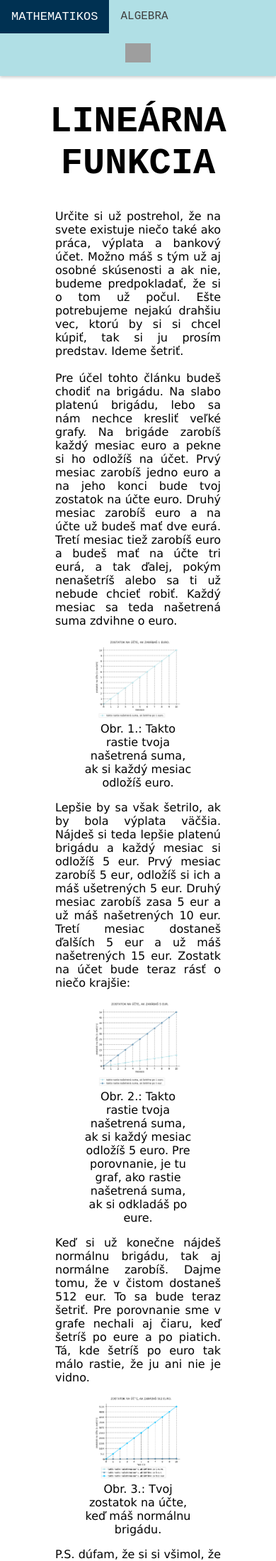
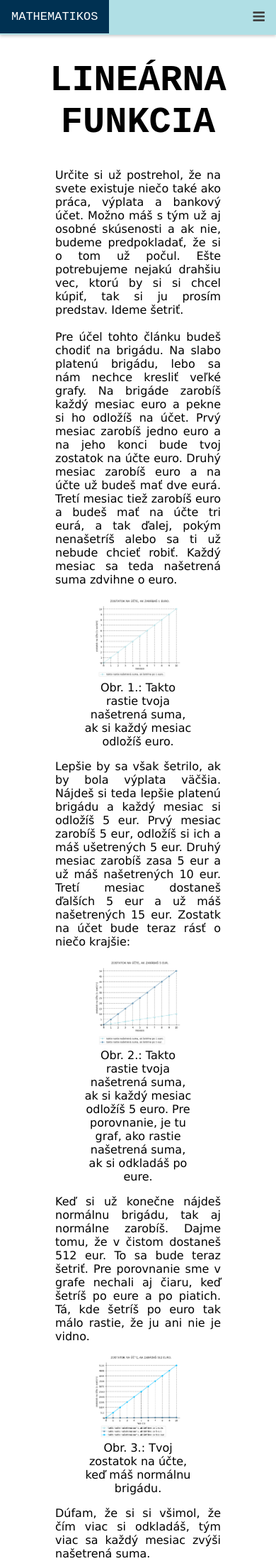
Before and after one commit to mathematikos/mathematikos.github.io, a Jekyll site: the page built from pages/linear_function.html, in a window 390 px wide. Shown: the top 2199 px of the page at 71% size. Built offline with Jekyll 4.4.1, drawn with Linux system fonts in a browser that asks for light colours; nearby versions of some CDN libraries; some of the changed text lies outside the part shown; grey boxes are pictures that could not be loaded.

Commit message:
Fix responsive topnav and continue in linear function

```diff
--- a/_includes/navigation.html
+++ b/_includes/navigation.html
@@ -1,21 +1,19 @@
 <div class="topnav" id="myTopnav">
   <a href="/index.html" class="active">Mathematikos</a>
   <div class="dropdown">
-    <button class="dropbtn">Algebra
-      <i class="fa fa-caret-down"></i>
-    </button>
+    <button class="dropbtn">Algebra</button>
     <div class="dropdown-content">
       <a href="/pages/linear_function.html">Lineárna funkcia</a>
       <a href="#">Kvadratická funkcia</a>
       <a href="#">Exponenciálna funkcia</a>
-    </div>
-  </div>
+    </div> <!--end of dropdown content-->
+  </div> <!--end of dropdown-->
 
   <a href="#contact">Geometria</a>
   <a href="#about">Analytická geometria</a>
   <a href="#about">Pravdepodobnosť a štatistika</a>
   <a href="javascript:void(0);" class="icon" onclick="myFunction()">
-    <img src='assets/images/hamburgerIcon.png' style='width: 10%; height: 10%'>
+	<i class="fa fa-bars"></i>
   </a>
 </div>
 
--- a/_layouts/default.html
+++ b/_layouts/default.html
@@ -5,6 +5,16 @@
 <link rel="stylesheet" type="text/css" href="/assets/css/nav_styles.css">
 <link rel="stylesheet" type="text/css" href="/assets/css/carusel_styles.css">
 <link rel="stylesheet" type="text/css" href="/assets/css/styles.css">
+
+
+<!-- include library for icons -->
+<link rel="stylesheet" href="https://cdnjs.cloudflare.com/ajax/libs/font-awesome/4.7.0/css/font-awesome.min.css">
+
+<!-- include library for display math equations -->
+ <script src="https://polyfill.io/v3/polyfill.min.js?features=es6"></script>
+  <script id="MathJax-script" async
+          src="https://cdn.jsdelivr.net/npm/mathjax@3.0.1/es5/tex-mml-chtml.js">
+  </script>
 <title>{{ page.title }}</title>
 </head>
 <body>
--- a/assets/css/nav_styles.css
+++ b/assets/css/nav_styles.css
@@ -47,9 +47,11 @@ body {
 
 @media screen and (max-width: 600px) {
   .topnav a:not(:first-child) {display: none;}
+  .topnav .dropdown {display: none;}
   .topnav a.icon {
     float: right;
     display: block;
+	font-size: 120%;
   }
 }
 
@@ -60,7 +62,13 @@ body {
     right: 0;
     top: 0;
   }
-  .topnav.responsive a {
+  .topnav.responsive a{
+    float: none;
+    display: block;
+    text-align: left;
+  }
+
+  .topnav.responsive .dropdown{
     float: none;
     display: block;
     text-align: left;
--- a/pages/linear_function.html
+++ b/pages/linear_function.html
@@ -28,6 +28,12 @@ Keď si už konečne nájdeš normálnu brigádu, tak aj normálne zarobíš. Da
   <figcaption>Obr. 3.: Tvoj zostatok na účte, keď máš normálnu brigádu.</figcaption>
 </figure>
 
-P.S. dúfam, že si si všimol, že čím viac si odkladáš, tým viac sa každý mesiac zvýši našetrená suma.
+Dúfam, že si si všimol, že čím viac si odkladáš, tým viac sa každý mesiac zvýši našetrená suma. <br /> <br />
+
+Ostaňmne na tej brigáde, kde zarábaš 512 eur. Vieš koľko by si si našetril za mesiac? Za dva? Za desať? Za 1 953,125 mesiaca? Za mesiac to je jasné, to rátať netreba, je to 512 eur. Za dva mesiace je to 512+512=1024 eur. Za desať mesiacov zrátaš 512 desať-krát a za 1 953,125 sa mi ani nechce písať. Ak by si mal zrátavať, že 512+512+512.....+512, trvalo by to asi dlho. Jednoduchšie riešenie je, keď vynásobíš výplatu s počtom mesiacov a máš našetrenú sumu. Takže za 10 mesiacov si našetríš 10*512=5 120 eur a za 1 953,125 mesiacov si našetríš 1 953,125*512=1 000 000. Super! Vďaka matematike teraz vieš, že za 1 953,125 mesiacov (čo je iba necelých 163 rokov), budeš milionár. No neteš sa. <br /> <br />
+
+Keďže matematika má veľmi rada zovšeobecňovanie, nebudeme písať, že: našetrená suma = výplata * počet mesiacov. Je to dlhé a navyše to nesedí, ak by si si odkladal sumu len raz za rok alebo namiesto výplaty by si si odkladal cukríky. Preto budeme písať: $$y = a*x$$
+
+Písmeno y je tá vec, ktorú chceme vedieť. V našom prípade je to našetrená suma. Písmeno x sa nazýva premenná. Je to niečo, čo sa mení. V našom prípadePísmeno a je takzvaná konštanta. Je to niečo, čo sa nemení a ukazuje o koľko sa v každom kroku x
 
 </div>
```
